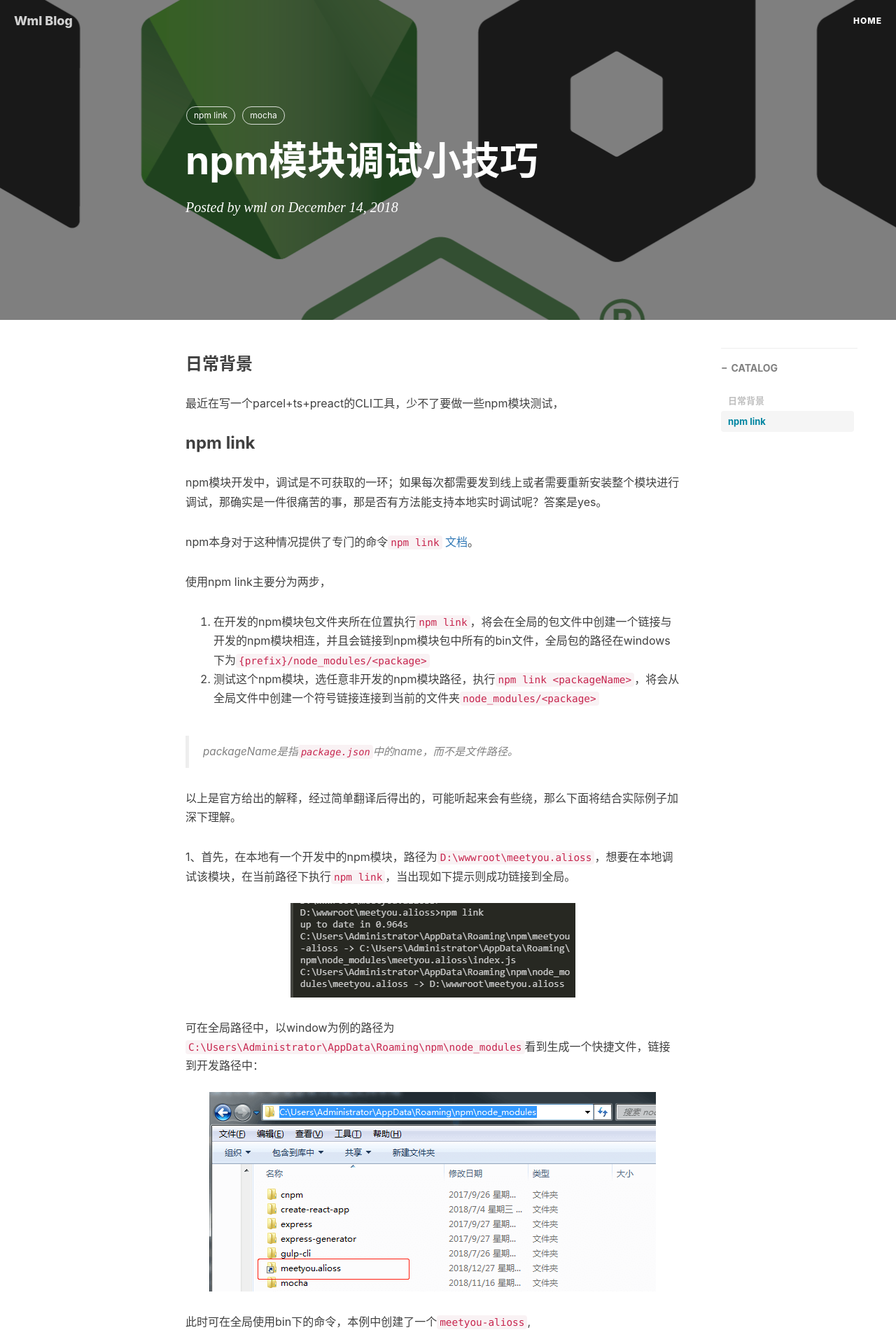
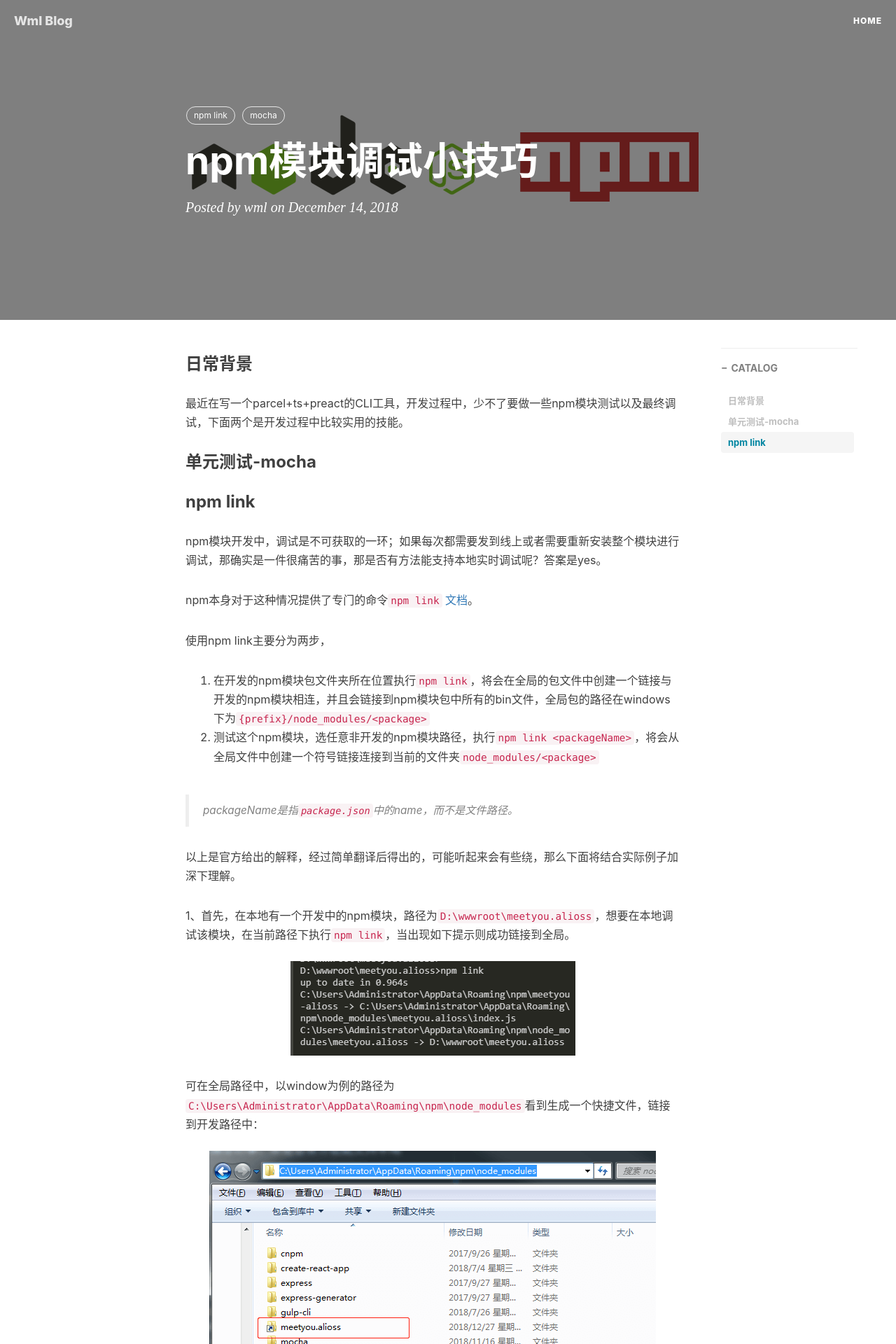
Before and after one commit to wumeilian/wumeilian.github.io, a Jekyll site: the page built from _posts/2018-12-14-npm-test.md, in a window 1280 px wide. Shown: the top 1920 px of the page at 70% size. Built offline with Jekyll 4.4.1, drawn with Linux system fonts in a browser that asks for light colours; nearby versions of some CDN libraries; comment, search, counter and statistics services are not loaded.

Commit message:
调整样式

```diff
--- a/_layouts/post.html
+++ b/_layouts/post.html
@@ -7,7 +7,7 @@
 <style type="text/css">
     header.intro-header{
         position: relative;
-        background: url('{{ site.baseurl }}/{% if page.header-img %}{{ page.header-img }}{% else %}{{ site.header-img }}{% endif %}') center center repeat;
+        background: url('{{ site.baseurl }}/{% if page.header-img %}{{ page.header-img }}{% else %}{{ site.header-img }}{% endif %}') center center no-repeat;
     }
 
     {% if page.header-mask %}
--- a/_posts/2018-12-14-npm-test.md
+++ b/_posts/2018-12-14-npm-test.md
@@ -14,7 +14,10 @@
 
 ### 日常背景
 
-最近在写一个parcel+ts+preact的CLI工具，少不了要做一些npm模块测试，
+最近在写一个parcel+ts+preact的CLI工具，开发过程中，少不了要做一些npm模块测试以及最终调试，下面两个是开发过程中比较实用的技能。
+
+### 单元测试-mocha
+
 
 ### npm link
 
```
Also changed, not shown: img/npmTest/2_.png (deleted), img/npmTest/bg.png.
